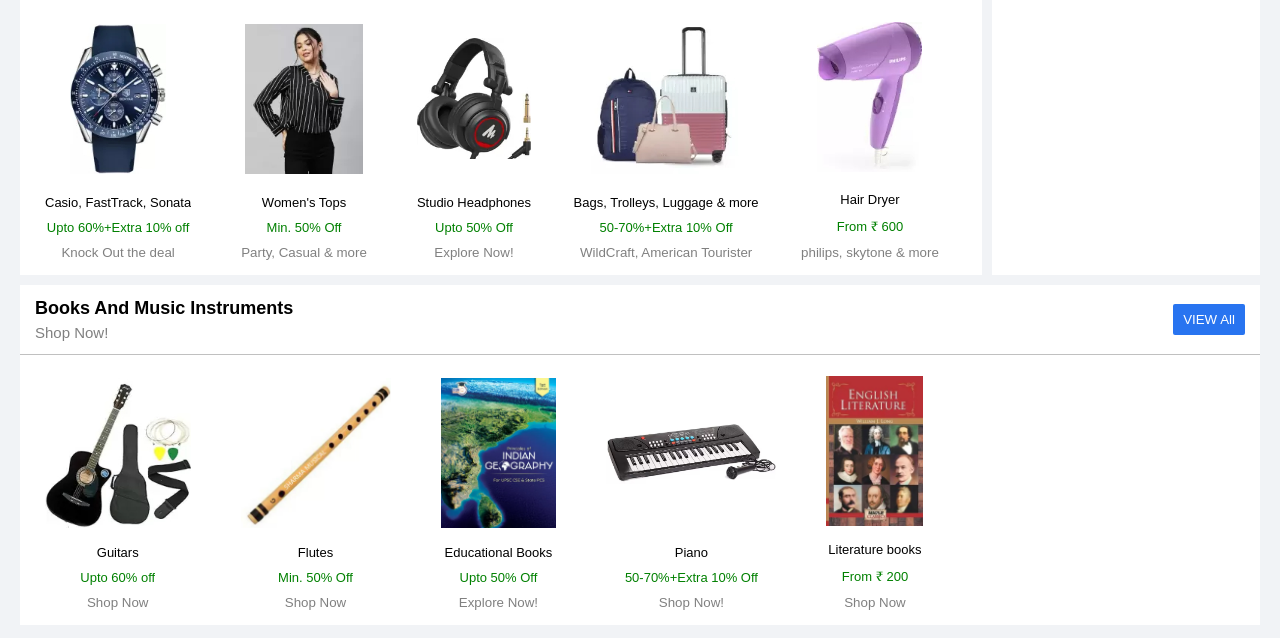
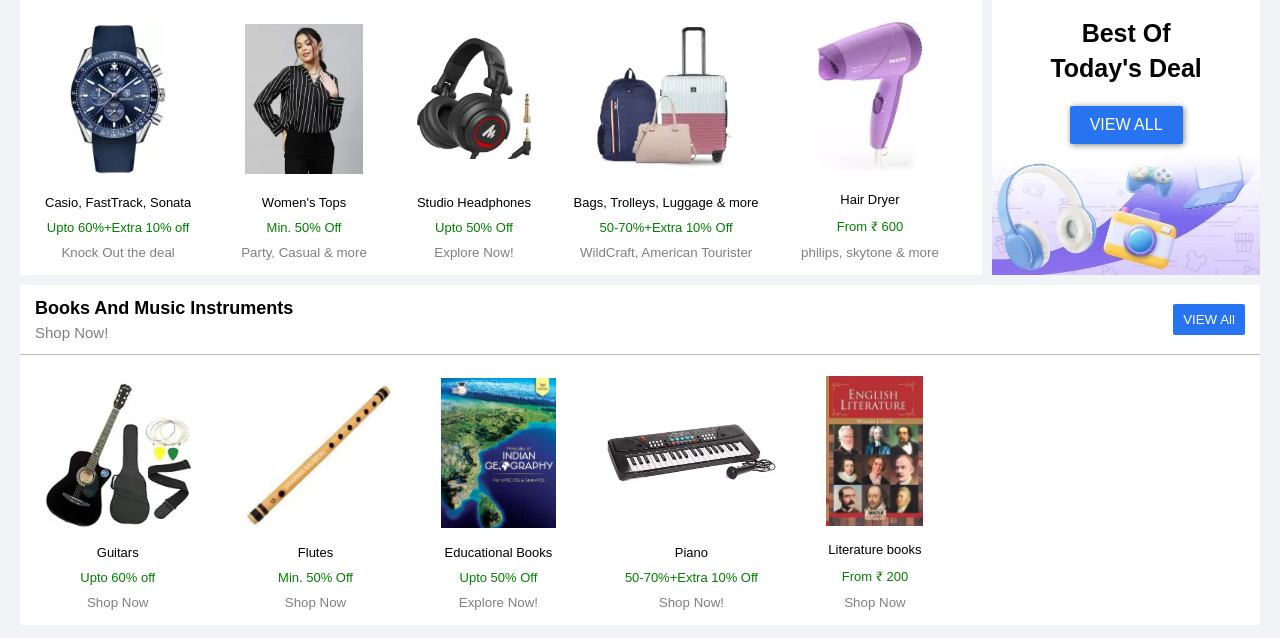
Before and after one commit to hunny2523/flipkart-clone, a plain HTML site: page index.html in a window 1280 px wide. Shown: the part 243-881 px from the top of the page. Drawn offline with nearby package versions, Linux system fonts and the light colour scheme.

Commit message:
aside bar completed

```diff
--- a/index.html
+++ b/index.html
@@ -172,7 +172,7 @@
                     <span class="material-symbols-outlined clock-icon">timer</span>
                     <span class="time-text">22 :07 :36 Left</span>
                 </div>
-                <button class="product-list-btn-view-all btn">VIEW All</button>
+                <button class="main-container-blue-btn btn">VIEW All</button>
 
             </div>
 
@@ -279,7 +279,11 @@
         <!------Aside ads and offer section----->
 
         <aside id="special-offer-section" class="main-container-grid-item">
-            advertise ment aside bar
+            <div>
+
+                <h5 class="aside-Text ft-large">Best Of <br> Today's Deal</h5>
+                <button class="main-container-blue-btn btn">VIEW ALL</button>
+            </div>
         </aside>
 
 
@@ -298,7 +302,7 @@
                     <div class="product-list-2-sub-heading-shopNow">Shop Now!</div>
 
                 </div>
-                <button class="product-list-btn-view-all btn">VIEW All</button>
+                <button class="main-container-blue-btn btn">VIEW All</button>
             </div>
 
             <div class="product-list-items">
--- a/style.css
+++ b/style.css
@@ -202,7 +202,7 @@ img {
 
 /* for all grid items */
 .main-container-grid-item {
-  background-color: white;
+  background-color: white !important;
   margin: 5px;
 }
 
@@ -227,7 +227,7 @@ img {
   align-items: center;
 }
 
-.product-list-btn-view-all {
+.main-container-blue-btn {
   background-color: #2874f0;
   color: white;
 }
@@ -337,8 +337,29 @@ img {
 /* ----------Aside of best deals----------- */
 
 #special-offer-section {
+  background: url("./assests/images/Aside-deals.jpg") no-repeat bottom;
+}
+#special-offer-section div {
+  display: flex;
+  flex-direction: column;
+  justify-content: center;
+  align-items: center;
+  height: 85%;
+  width: 100%;
 }
 
+.aside-Text {
+  font-size: 25px;
+  text-align: center;
+  margin-bottom: 20px;
+  line-height: 35px;
+}
+
+.aside-Text + button {
+  font-size: medium;
+  box-shadow: 1px 1px 6px gray;
+  padding: 10px 20px;
+}
 /* --------------------responsive container------------------------ */
 
 @media (max-width: 768px) {
```
